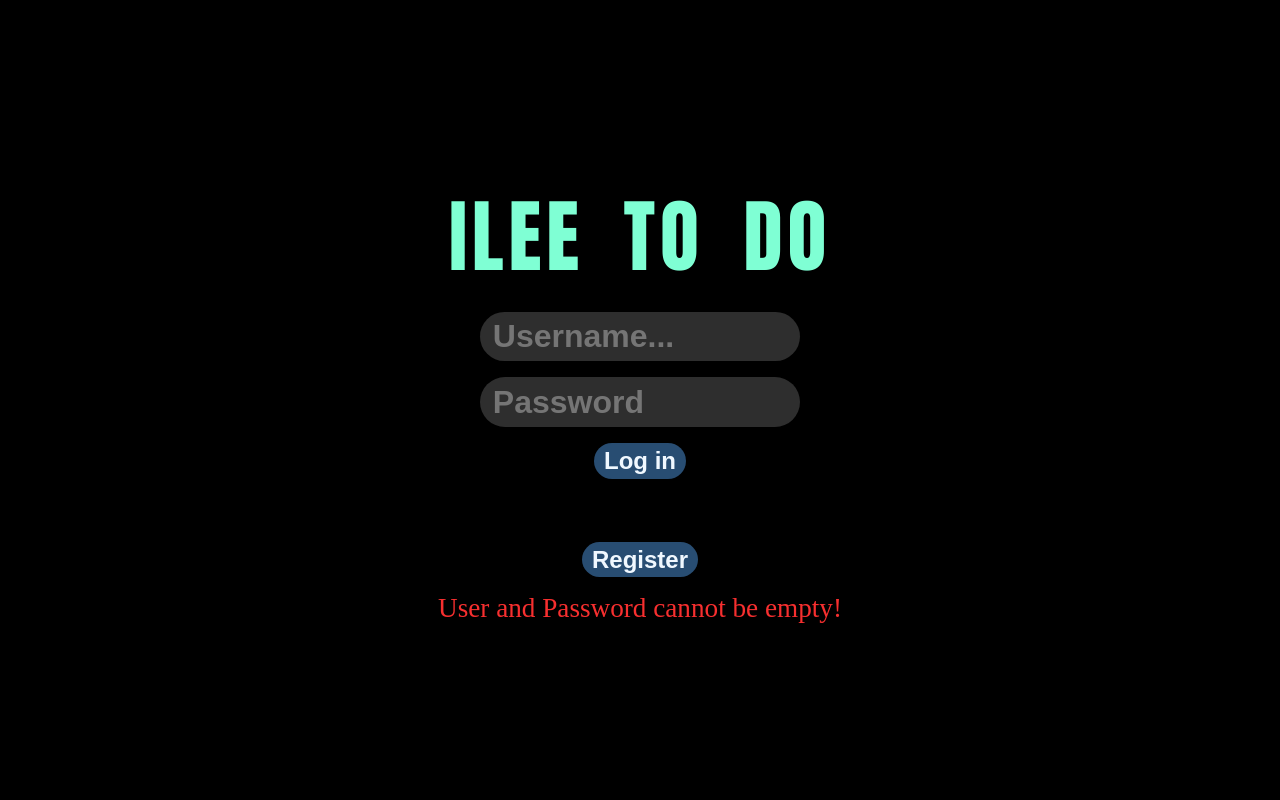
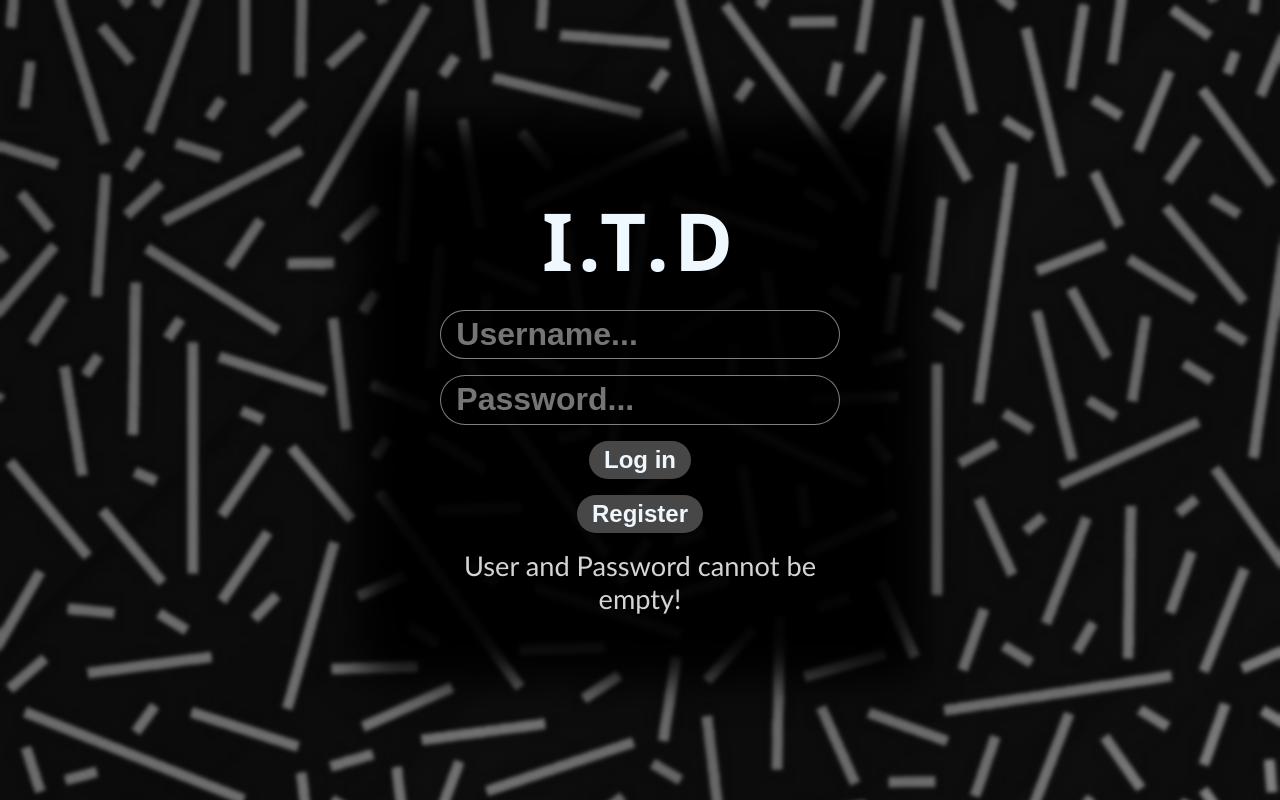
Before and after one commit to Illeeya/React_Express_ToDoList, a React (Create React App) app in the folder node_react_tester_001/frontend/: page / in a window 1280 px wide. Both pictures are taken after a click on the button "Register". Built offline with nearby package versions, Linux system fonts and the light colour scheme.

Commit message:
DEV | Before revert to pin login

```diff
--- a/node_react_tester_001/frontend/src/components/Authentication.jsx
+++ b/node_react_tester_001/frontend/src/components/Authentication.jsx
@@ -4,22 +4,24 @@ import "../style/authenticationStyle.css"
 
 export default function Authentication(props)
 {
-
-    const [wrongPass, setWrongPass] = useState(false);
-    const [isLogging, setIsLogging] = useState(false);
-    const [isRegistering, setIsRegistering] = useState(false);
-    const [registerStatus, setRegisterStatus] = useState("");
+    const [isProcessing, setIsProcessing] = useState(false);
+    const [status, setStatus] = useState("");
     const [username, setUsername] = useState("");
     const [password, setPassword] = useState("");
 
 
     function sendPostRequestForUserData(username, password)
     {
-        setWrongPass(false);
+        setStatus('Logging in...');
         console.log('Trying to log in')
-        if (!isLogging)
+        if (username.length === 0 || password.length === 0)
         {
-            setIsLogging(true);
+            setStatus('Username and Password cannot be empty!');
+            return;
+        }
+        if (!isProcessing)
+        {
+            setIsProcessing(true);
             const options = {
                 method: "POST",
                 headers: {
@@ -41,20 +43,21 @@ export default function Authentication(props)
                         if (isNaN(data))
                         {
                             console.log(data);
-                            setWrongPass(true);
-                            setIsLogging(false);
+                            setStatus(data);
+                            setIsProcessing(false);
                         }
                         else
                         {
                             console.log(data, 2);
-                            setIsLogging(false);
+                            setIsProcessing(false);
                             props.loginHandler(data);
                         }
                     }
                     else
                     {
                         console.log("No data");
-                        setIsLogging(false);
+                        setStatus("Login failed!");
+                        setIsProcessing(false);
                     }
                 }
                 )
@@ -66,15 +69,15 @@ export default function Authentication(props)
     function registerUser(user, pass)
     {
         console.log('test1')
-        if (!isRegistering)
+        if (!isProcessing)
         {
-            setIsRegistering(true)
+            setIsProcessing(true)
             console.log('test2')
             if (user.length <= 0 || pass.length <= 0)
             {
                 console.log("Need user or pass");
-                setRegisterStatus("User and Password cannot be empty!")
-                setIsRegistering(false)
+                setStatus("User and Password cannot be empty!")
+                setIsProcessing(false)
                 return;
             }
             else
@@ -96,12 +99,12 @@ export default function Authentication(props)
                     .then(data =>
                     {
                         if (data.includes('Could not add'))
-                            setRegisterStatus('User already exists')
+                            setStatus('User already exists')
                         if (data.includes('Could not register'))
-                            setRegisterStatus('Internal Error, cannot create user.')
+                            setStatus('Internal Error, cannot create user.')
                         if (data.includes('User created!'))
-                            setRegisterStatus('User created!')
-                        setIsRegistering(false)
+                            setStatus('User created!')
+                        setIsProcessing(false)
                     });
             }
         }
@@ -117,8 +120,12 @@ export default function Authentication(props)
 
 
     return (
+        <div className="authOuterContainer">
+            <div className="authInnerBackground"></div>
+
+
             <div className="authInnerContainer">
-            <h1 className="titleClass">ILEE TO DO</h1>
+                <p className="titleClass">I.T.D</p>
                 <input
                     onChange={ (event) => { setUsername(event.target.value) } }
                     value={ username }
@@ -129,22 +136,17 @@ export default function Authentication(props)
                     onChange={ (event) => { setPassword(event.target.value) } }
                     onKeyDown={ handleEnterPress }
                     value={ password }
-                placeholder="Password"
+                    placeholder="Password..."
                     type="password"
                     name="password" />
                 {
-                !isLogging
-                    ? <button onClick={ () => sendPostRequestForUserData(username, password) }>Log in</button>
+                    !isProcessing
+                        ? <><button onClick={ () => sendPostRequestForUserData(username, password) }>Log in</button><button onClick={ () => registerUser(username, password) }>Register</button></>
                         : <div className="loadingBall"></div>
                 }
-            <div style={ wrongPass ? {} : { visibility: 'hidden' } } className="wrongPass">Wrong username or password</div>
-            {
-                !isRegistering
-                    ? <button onClick={ () => registerUser(username, password) }>Register</button>
-                    : <div className="loadingBall"></div>
-            }
-            <div style={ registerStatus === '' ? { visibility: 'hidden' } : {} } className="wrongPass">{ registerStatus }</div>
+                <div style={ status === '' ? { visibility: 'hidden' } : {} } className="wrongPass">{ status }</div>
 
+            </div>
         </div>
     )
 
--- a/node_react_tester_001/frontend/src/components/Task.jsx
+++ b/node_react_tester_001/frontend/src/components/Task.jsx
@@ -19,7 +19,7 @@ export default function Task(props)
     React.useEffect(() =>
     {
         // setContent(props.content)
-        setSize(content.length > 4 ? `${ content.length * 10 + 50 }px` : '90px');
+        setSize(content.length > 4 ? `${ content.length }ch` : '4ch');
         function handleResize()
         {
             setIsVertical(window.innerWidth > window.innerHeight ? false : true);
@@ -31,7 +31,7 @@ export default function Task(props)
     }, []);
     React.useEffect(() =>
     {
-        setSize(content.length > 4 ? `${ content.length * 10 + 50 }px` : '90px');
+        setSize(content.length > 4 ? `${ content.length }ch` : '4ch');
         // setSize(content.length > 4 ? `${ content.length * 3 + 50 }px` : '62px'); PERFECT FOR l
         // setSize(content.length > 4 ? `${ content.length * 16 + 50 }px` : '114px'); PERFECT FOR W
     }, [content]);
@@ -46,9 +46,10 @@ export default function Task(props)
             <div className="taskInnerContainer">
                 <input maxLength={ 25 } style={ isVertical ? { width: '100%', fontSize: `${ winWidth * 0.003 }rem` } : { width: size } } type="text" onChange={ (event) =>
                 {
+
                     props.changeHandler(props.id, event.target.value)
                     setContent(event.target.value)
-                } } value={ content } />
+                } } value={ content } contentEditable />
                 <button onClick={ () =>
                     props.remover(props.id)
                 }><img alt="" src="img/delete.png" /></button>
--- a/node_react_tester_001/frontend/src/style/authenticationStyle.css
+++ b/node_react_tester_001/frontend/src/style/authenticationStyle.css
@@ -1,20 +1,31 @@
-:root {
-  font-size: 2vmin;
+.authOuterContainer {
+  background-image: url(../../public/img/authBg.jpg);
+  background-size: cover;
+  width: 100%;
+  height: 100vh;
+  display: flex;
+  justify-content: center;
+  align-items: center;
 }
 
-* {
-  padding: 0;
-  margin: 0;
-  box-sizing: border-box;
+.authInnerBackground {
+  position: absolute;
+  background-color: black;
+  width: 70vmin;
+  height: 70vmin;
+  border-radius: 1rem;
+  background: rgba(0, 0, 0, 0.95);
+  filter: blur(20px);
 }
 
 .authInnerContainer {
-  width: 100%;
-  height: 100vh;
+  width: 40%;
+  height: 70%;
   display: inline-flex;
-  flex-direction: column;
   justify-content: center;
   align-items: center;
+  flex-direction: column;
+  z-index: 1;
 }
 .authInnerContainer > * {
   margin: 0.5rem 0;
@@ -23,27 +34,29 @@
 .authInnerContainer > input {
   font-size: 2rem;
   color: aliceblue;
-  background-color: rgb(46, 46, 46);
+  background-color: rgba(0, 0, 0, 0.5);
+  border: 1px rgba(255, 255, 255, 0.5) solid;
   font-weight: bold;
-  width: 25%;
-  padding: 0.5% 1%;
+  width: 50vmin;
+  padding: 1% 3%;
   border-radius: 500px;
-  border: none;
 }
 
 .authInnerContainer > button {
   font-size: 1.5rem;
   font-weight: bold;
   color: aliceblue;
-  background-color: rgb(40, 77, 114);
+  background-color: rgb(71, 71, 71);
   border-radius: 500px;
   border: none;
-  padding: 0.3% 0.8%;
+  padding: 1% 3%;
 }
 
 .titleClass {
   font-size: 5rem;
-  font-family: Impact, Haettenschweiler, "Arial Narrow Bold", sans-serif;
+  font-family: "Segoe UI", Tahoma, Geneva, Verdana, sans-serif;
+  color: aliceblue;
+  font-weight: bold;
   letter-spacing: 0.3rem;
   word-spacing: 1rem;
 }
@@ -53,14 +66,18 @@
   border-top: 0.5rem solid #6c6c6c; /* Blue */
   border-radius: 50%;
 
-  width: 4rem;
-  height: 4rem;
+  width: 6rem;
+  height: 6rem;
   animation: spin 2s linear infinite;
 }
 
 .wrongPass {
+  width: 50vmin;
+  text-align: center;
+  min-height: 1.7rem;
   font-size: 1.7rem;
-  color: rgb(247, 47, 47);
+  color: rgb(212, 212, 212);
+  font-family: "Gill Sans", "Gill Sans MT", Calibri, "Trebuchet MS", sans-serif;
 }
 
 @keyframes spin {
--- a/node_react_tester_001/frontend/src/style/mainStyle.css
+++ b/node_react_tester_001/frontend/src/style/mainStyle.css
@@ -1,3 +1,8 @@
+:root {
+  font-size: 2vmin;
+  background-color: black;
+}
+
 * {
   padding: 0;
   margin: 0;
@@ -18,14 +23,6 @@ body,
 #root {
   width: 100%;
   height: 100%;
-}
-
-#root {
-  background-color: black;
-  color: aquamarine;
-  /* display: grid;
-  grid-template: 25% 50% 25% / 10% 80% 10%;
-  place-content: center; */
 }
 
 /* APP */
--- a/node_react_tester_001/frontend/src/style/taskStyle.css
+++ b/node_react_tester_001/frontend/src/style/taskStyle.css
@@ -1,13 +1,7 @@
-* {
-  box-sizing: border-box;
-  padding: 0;
-  margin: 0;
-}
-
 .taskOuterContainer {
   margin: 1rem;
   background-color: rgb(56, 56, 56);
-  padding: 1rem;
+  /* padding: 1rem; */
   border-radius: 500px;
   display: inline-block;
   counter-increment: taskCounter;
@@ -18,6 +12,7 @@
   display: flex;
   align-items: center;
   justify-content: center;
+  padding-left: 1rem;
 }
 
 .taskInnerContainer > button {
@@ -37,23 +32,66 @@
 }
 
 .taskInnerContainer > input {
+  padding: 0.5rem 0;
   border: none;
   background-color: inherit;
   font-size: 1rem;
   color: aliceblue;
+  font-family: Consolas;
+}
+
+.todoButtons {
+  display: flex;
+  flex-direction: column;
+  justify-content: center;
+  align-items: center;
+}
+
+.todoButtons > button {
+  border-radius: 50px;
+  height: 4rem;
+  width: 4rem;
+  border: none;
+  font-size: 1rem;
+  font-weight: bold;
+  padding: 0.5rem;
+  margin: 1%;
+}
+
+.newTaskBtn {
+  background-color: rgb(208, 208, 208);
 }
 
 @media (orientation: portrait) {
   .taskOuterContainer {
-    /* background-color: red; */
     display: flex;
     justify-content: center;
     align-items: center;
-    padding: 2%;
-    font-size: 2rem;
+    padding: 0;
+    margin-bottom: 5vmin;
   }
   .taskInnerContainer {
     display: flex;
     justify-content: space-between;
   }
+
+  .taskInnerContainer > button {
+    font-weight: bold;
+    height: 10vmin;
+    width: 10vmin;
+    border-radius: 500px;
+    margin-left: 1rem;
+    border: none;
+  }
+
+  .todoButtons > button {
+    border-radius: 50px;
+    height: 10vmin;
+    width: 50vmin;
+    border: none;
+    font-size: 5vmin;
+    font-weight: bold;
+    padding: 0.5rem;
+    margin: 1%;
+  }
 }
--- a/node_react_tester_001/frontend/src/style/todoStyle.css
+++ b/node_react_tester_001/frontend/src/style/todoStyle.css
@@ -11,30 +11,3 @@
   display: inline-block;
   margin: 1%;
 }
-.todoButtons {
-  display: flex;
-  flex-direction: column;
-  justify-content: center;
-  align-items: center;
-}
-
-.todoButtons > button {
-  border-radius: 50px;
-  height: 4rem;
-  width: 4rem;
-  border: none;
-  font-size: 1rem;
-  font-weight: bold;
-  padding: 0.5rem;
-  margin: 1%;
-}
-
-.syncBtn {
-  background-color: bisque;
-}
-.newTaskBtn {
-  background-color: lightblue;
-}
-.loadBtn {
-  background-color: rgb(168, 211, 183);
-}
```
Also changed, not shown: node_react_tester_001/frontend/src/components/TaskContainer.jsx (+21 -3 lines), node_react_tester_001/frontend/public/img/authBg.jpg (added), node_react_tester_001/frontend/public/manifest.json. Lines whose indentation alone changed are shown as unchanged.
